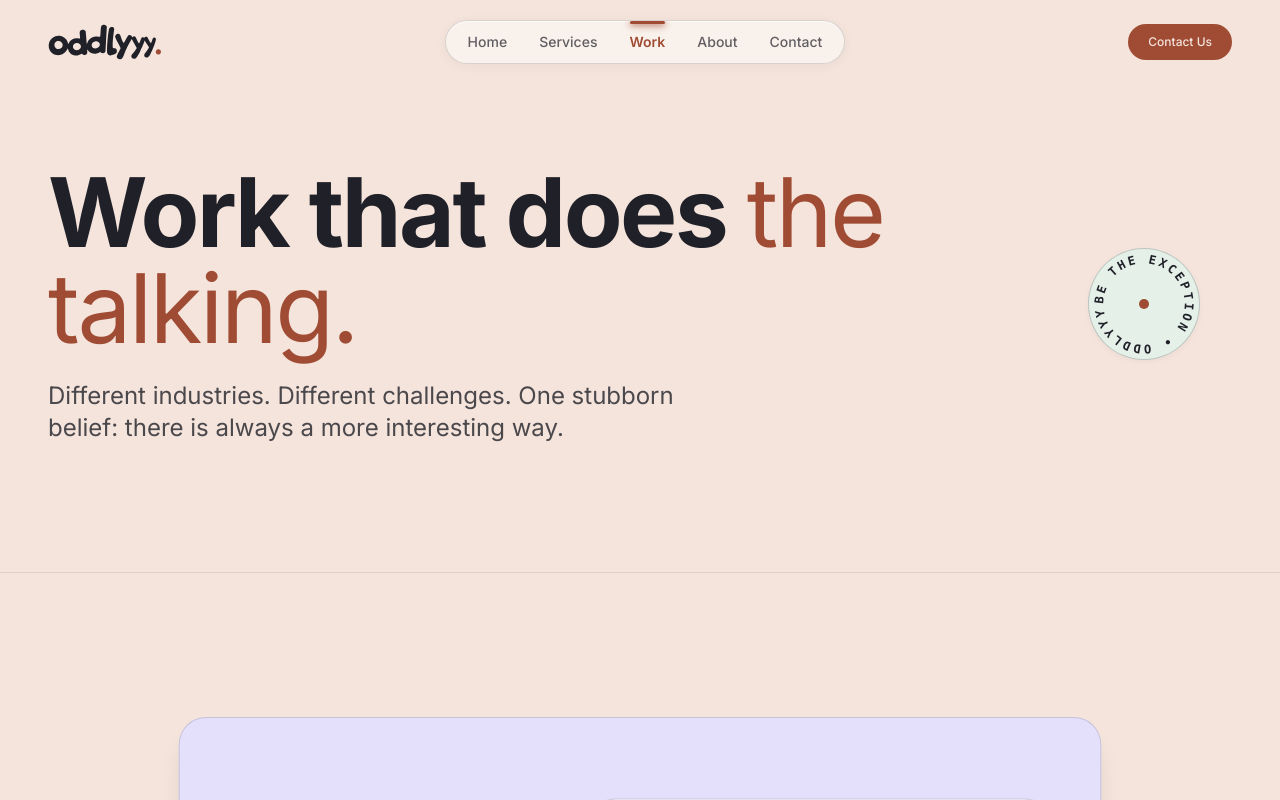
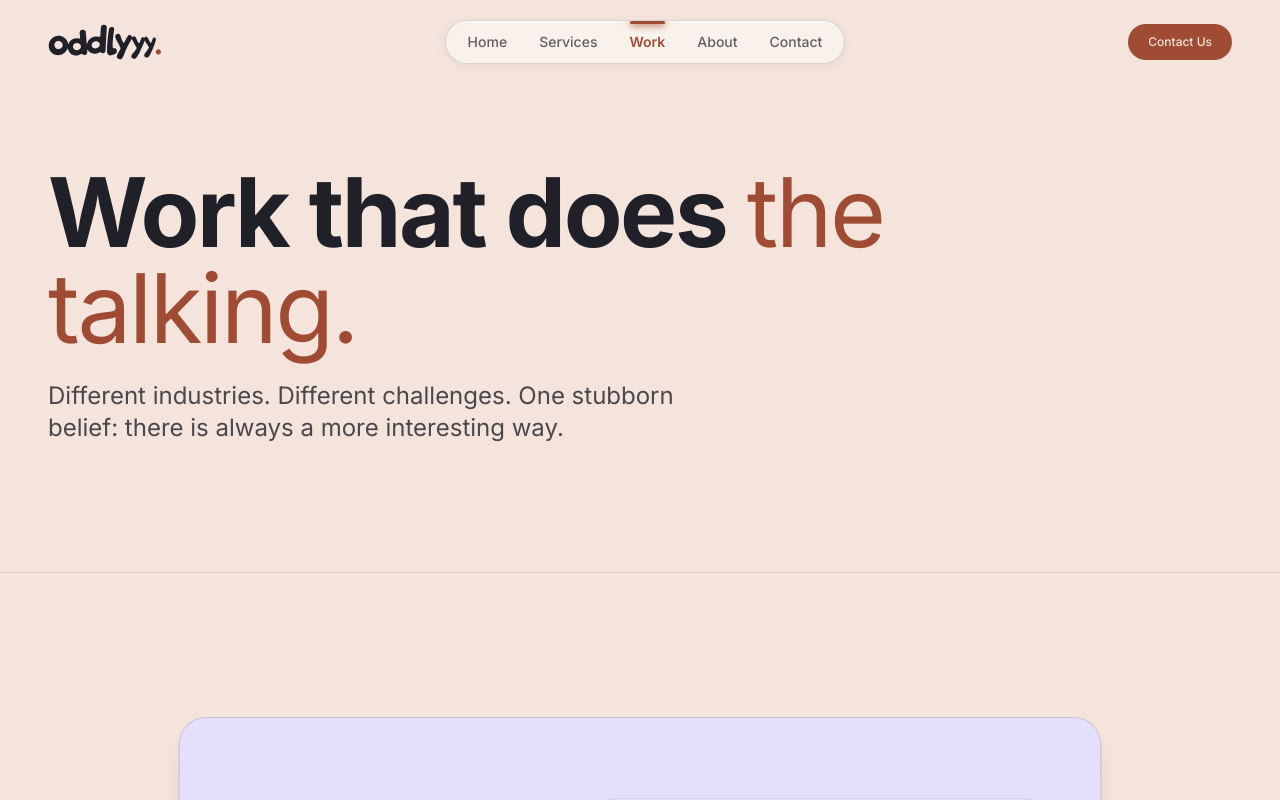
Before and after one commit to Atharva0393/Oddlyyy, a Next.js app: page /work in a window 1280 px wide. Shown: the top 800 px of the page. Built offline with nearby package versions, Linux system fonts and the light colour scheme; a web font is replaced by a local one.

Commit message:
feat(work): remove rotating badge from work hero

```diff
--- a/src/app/work/page.tsx
+++ b/src/app/work/page.tsx
@@ -4,7 +4,6 @@ import React from "react";
 import { useReducedMotion } from "framer-motion";
 import { SectionContainer } from "@/components/layout/SectionContainer";
 import {
-  RotatingBadge,
   StackingCards,
   StackingCardItem,
 } from "@/components/ui";
@@ -80,7 +79,6 @@ export default function WorkPage() {
         paddingY="xl"
         className="border-b border-ink/10 relative overflow-hidden pt-12 sm:pt-16 md:pt-20"
       >
-        <div className="flex flex-col lg:flex-row lg:items-center justify-between gap-8">
         <div className="max-w-4xl space-y-6">
           <h1 className="font-primary font-bold text-4xl sm:text-6xl md:text-7xl lg:text-8xl tracking-tight text-ink leading-[1.02]">
             Work that does{" "}
@@ -93,11 +91,6 @@ export default function WorkPage() {
             Different industries. Different challenges. One stubborn belief:
             there is always a more interesting way.
           </p>
-          </div>
-
-          <div className="hidden lg:flex items-center justify-center shrink-0 pr-8">
-            <RotatingBadge size="md" variant="mint" />
-          </div>
         </div>
       </SectionContainer>
 
```
Lines whose indentation alone changed are shown as unchanged.
